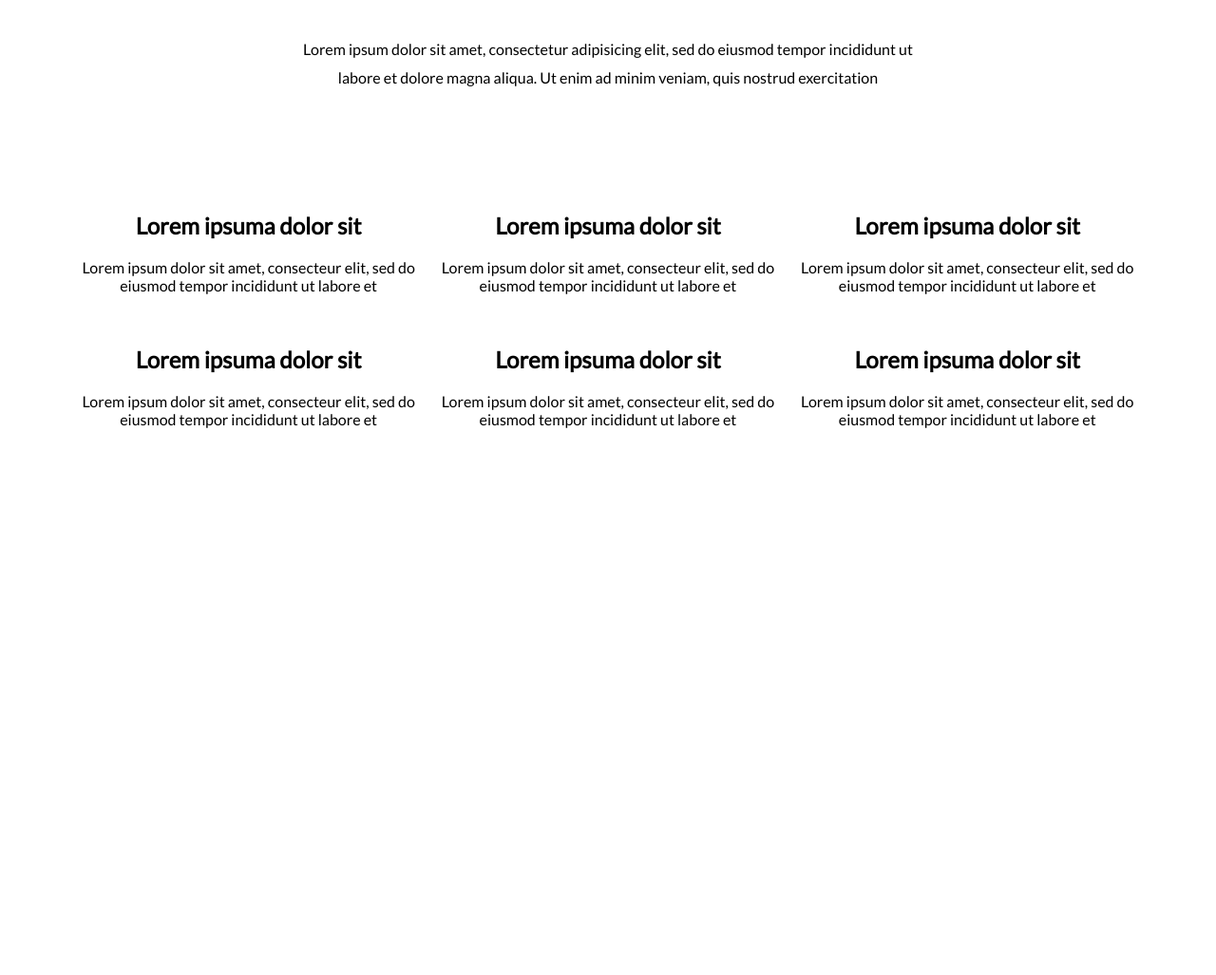
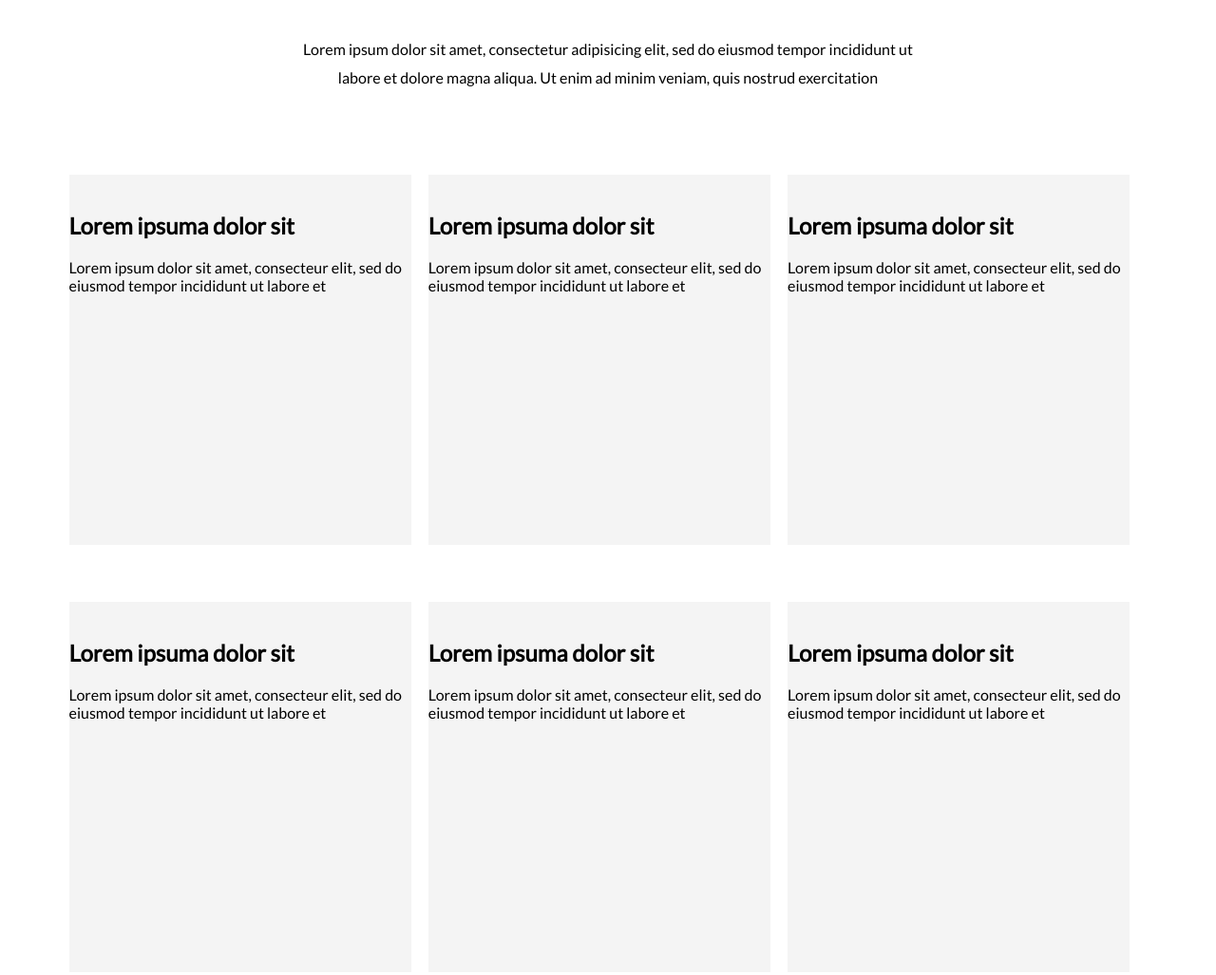
Before and after one commit to Kolumbryna22/Projekt-PSD, a plain HTML site: page index.html in a window 1280 px wide. Shown: the part 4135-5162 px from the top of the page at 95% size. Before the commit the page ends 4602 px from the top, so only its background shows below. Drawn offline with Linux system fonts and the light colour scheme.

Commit message:
Add style in section news

```diff
--- a/sass/style.scss
+++ b/sass/style.scss
@@ -324,3 +324,16 @@
         @include button-style(white, $red);
     }
 }
+
+.news {
+    .row {
+        padding-bottom: 60px;
+    }
+
+    .news-card {
+        width: 360px;
+        height: 390px;
+        background-color: $grey;
+        text-align: left;
+    }
+}
```
Also changed, not shown: css/style.css, 1 other file.
